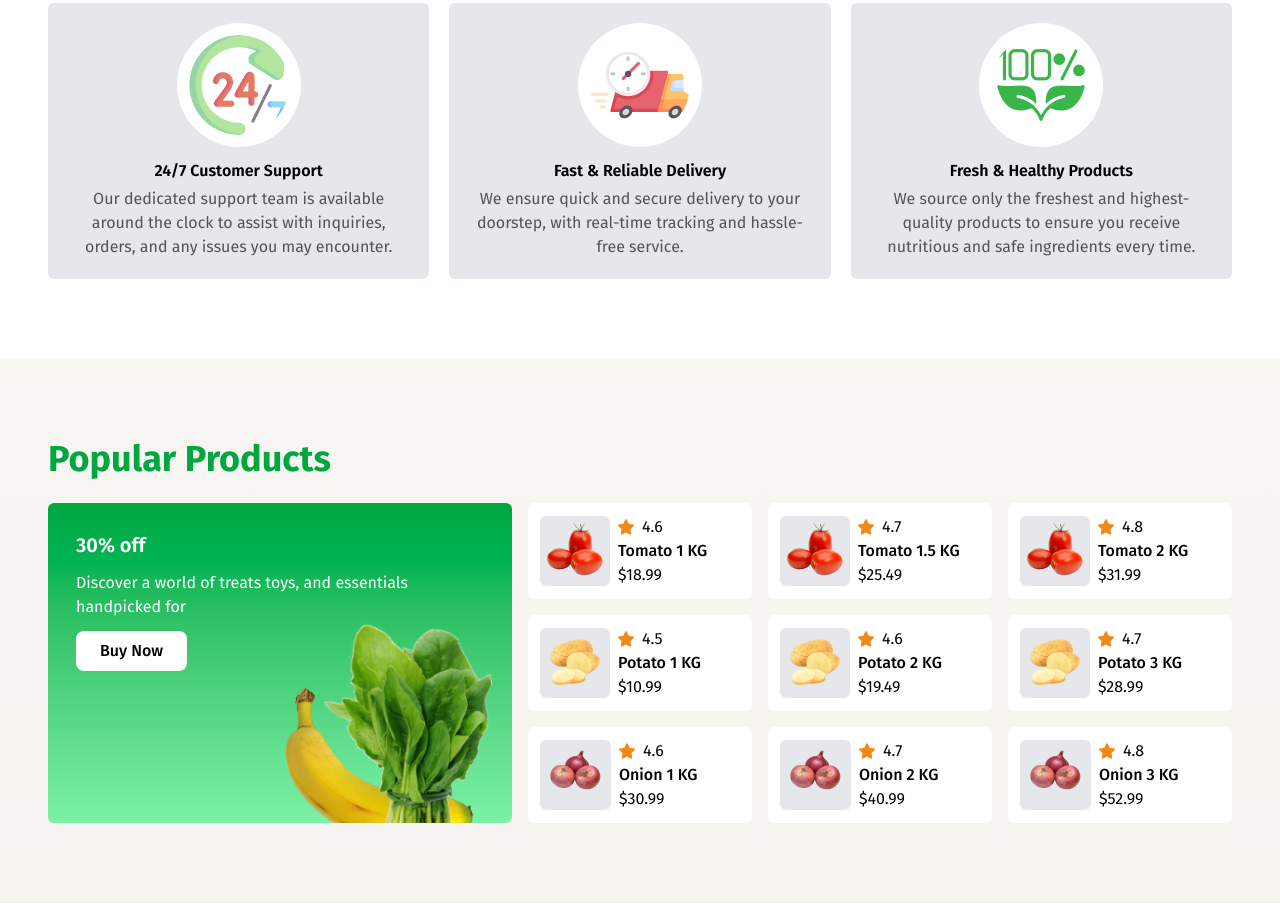
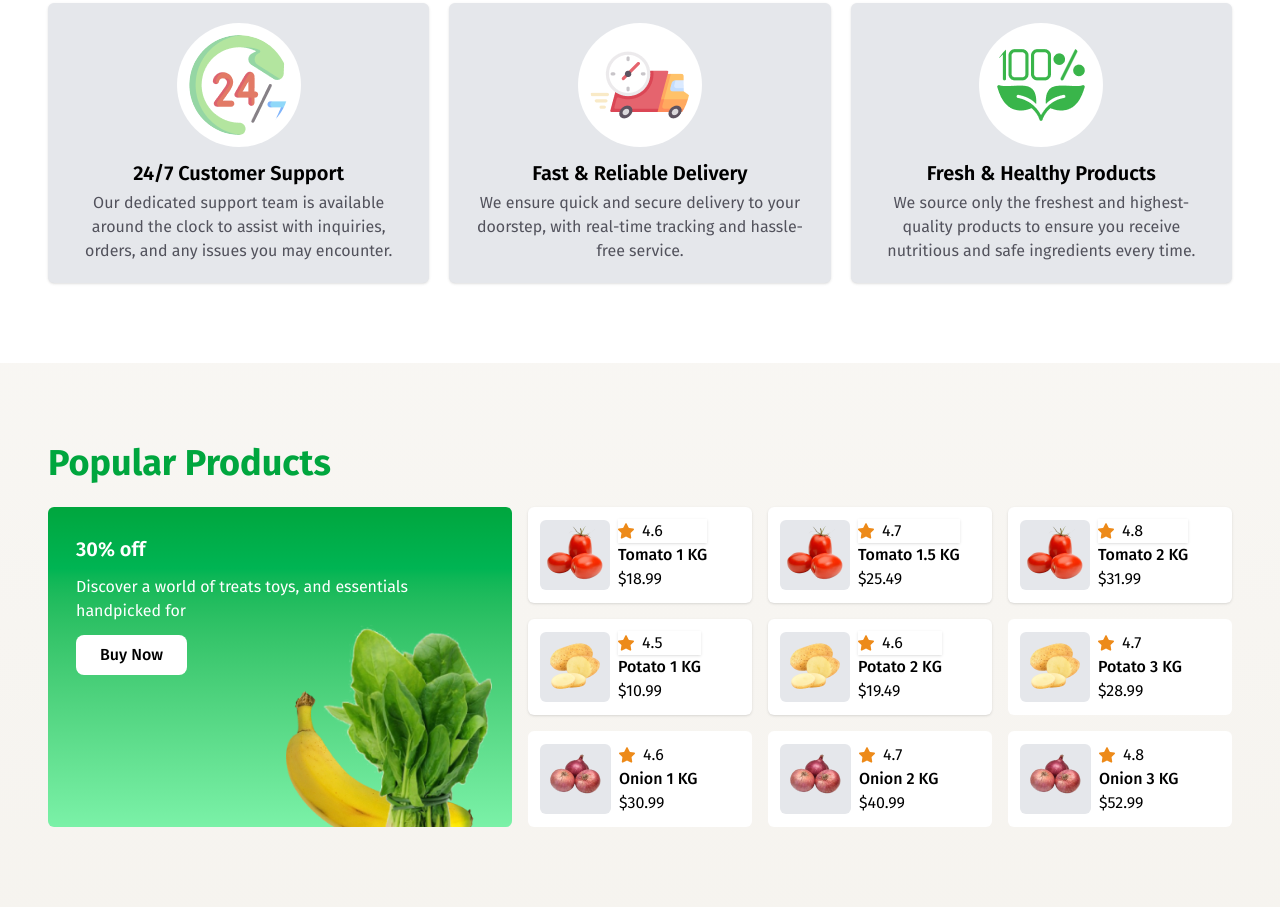
Before and after one commit to ratul544388/programming-hero-assignment-3, a website: page src/index.html in a window 1280 px wide. Shown: the part 1333-2245 px from the top of the page. Drawn offline with nearby package versions, Linux system fonts and the light colour scheme.

Commit message:
add shadow and hover:shadow

```diff
--- a/src/index.html
+++ b/src/index.html
@@ -142,37 +142,37 @@
             Services
           </h2>
           <ul class="mt-6 grid gap-5 md:grid-cols-3">
-            <li class="flex flex-col items-center rounded-md bg-gray-200 p-5">
+            <li class="flex flex-col items-center rounded-md shadow hover:shadow-md transition-shadow bg-gray-200 p-5">
               <img
                 src="assets/service.png"
                 alt="Service"
                 class="rounded-full bg-white p-3"
               />
-              <h4 class="mt-3 font-semibold">24/7 Customer Support</h4>
+              <h4 class="mt-3 font-semibold text-lg sm:text-xl">24/7 Customer Support</h4>
               <p class="mt-1 text-center text-zinc-600">
                 Our dedicated support team is available around the clock to
                 assist with inquiries, orders, and any issues you may encounter.
               </p>
             </li>
-            <li class="flex flex-col items-center rounded-md bg-gray-200 p-5">
+            <li class="flex flex-col items-center rounded-md shadow hover:shadow-md transition-shadow bg-gray-200 p-5">
               <img
                 src="assets/delivery.png"
                 alt="Delivery"
                 class="rounded-full bg-white p-3"
               />
-              <h4 class="mt-3 font-semibold">Fast & Reliable Delivery</h4>
+              <h4 class="mt-3 font-semibold text-lg sm:text-xl">Fast & Reliable Delivery</h4>
               <p class="mt-1 text-center text-zinc-600">
                 We ensure quick and secure delivery to your doorstep, with
                 real-time tracking and hassle-free service.
               </p>
             </li>
-            <li class="flex flex-col items-center rounded-md bg-gray-200 p-5">
+            <li class="flex flex-col items-center rounded-md shadow hover:shadow-md transition-shadow bg-gray-200 p-5">
               <img
                 src="assets/healthy.png"
                 alt="Health"
                 class="rounded-full bg-white p-3"
               />
-              <h4 class="mt-3 font-semibold">Fresh & Healthy Products</h4>
+              <h4 class="mt-3 font-semibold text-lg sm:text-xl">Fresh & Healthy Products</h4>
               <p class="mt-1 text-center text-zinc-600">
                 We source only the freshest and highest-quality products to
                 ensure you receive nutritious and safe ingredients every time.
@@ -198,7 +198,7 @@
               <img src="assets/vegetable-offer.png" alt="Vegetables offer" />
             </div>
           </li>
-          <li class="flex items-center gap-2 rounded-md bg-white p-3">
+          <li class="flex items-center gap-2 shadow-sm hover:shadow-md transition-shadow rounded-md bg-white p-3">
             <div>
               <img
                 src="assets/tomato.png"
@@ -207,7 +207,7 @@
               />
             </div>
             <div>
-              <div class="flex items-center gap-2">
+              <div class="flex items-center gap-2 shadow-sm hover:shadow-md transition-shadow">
                 <img src="assets/star.svg" alt="star" class="size-4" />
                 4.6
               </div>
@@ -216,7 +216,7 @@
             </div>
           </li>
 
-          <li class="flex items-center gap-2 rounded-md bg-white p-3">
+          <li class="flex items-center gap-2 shadow-sm hover:shadow-md transition-shadow rounded-md bg-white p-3">
             <div>
               <img
                 src="assets/tomato.png"
@@ -225,7 +225,7 @@
               />
             </div>
             <div>
-              <div class="flex items-center gap-2">
+              <div class="flex items-center gap-2 shadow-sm hover:shadow-md transition-shadow">
                 <img src="assets/star.svg" alt="star" class="size-4" />
                 4.7
               </div>
@@ -234,7 +234,7 @@
             </div>
           </li>
 
-          <li class="flex items-center gap-2 rounded-md bg-white p-3">
+          <li class="flex items-center gap-2 shadow-sm hover:shadow-md transition-shadow rounded-md bg-white p-3">
             <div>
               <img
                 src="assets/tomato.png"
@@ -243,7 +243,7 @@
               />
             </div>
             <div>
-              <div class="flex items-center gap-2">
+              <div class="flex items-center gap-2 shadow-sm hover:shadow-md transition-shadow">
                 <img src="assets/star.svg" alt="star" class="size-4" />
                 4.8
               </div>
@@ -252,7 +252,7 @@
             </div>
           </li>
 
-          <li class="flex items-center gap-2 rounded-md bg-white p-3">
+          <li class="flex items-center gap-2 shadow-sm hover:shadow-md transition-shadow rounded-md bg-white p-3">
             <div>
               <img
                 src="assets/potato.png"
@@ -261,7 +261,7 @@
               />
             </div>
             <div>
-              <div class="flex items-center gap-2">
+              <div class="flex items-center gap-2 shadow-sm hover:shadow-md transition-shadow">
                 <img src="assets/star.svg" alt="star" class="size-4" />
                 4.5
               </div>
@@ -270,7 +270,7 @@
             </div>
           </li>
 
-          <li class="flex items-center gap-2 rounded-md bg-white p-3">
+          <li class="flex items-center gap-2 shadow-sm hover:shadow-md transition-shadow rounded-md bg-white p-3">
             <div>
               <img
                 src="assets/potato.png"
@@ -279,7 +279,7 @@
               />
             </div>
             <div>
-              <div class="flex items-center gap-2">
+              <div class="flex items-center gap-2 shadow-sm hover:shadow-md transition-shadow">
                 <img src="assets/star.svg" alt="star" class="size-4" />
                 4.6
               </div>
```
Also changed, not shown: src/output.css.
